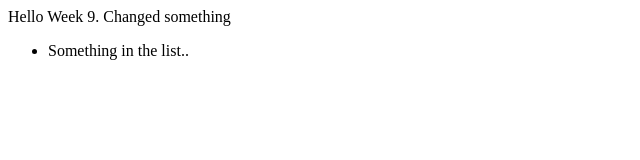
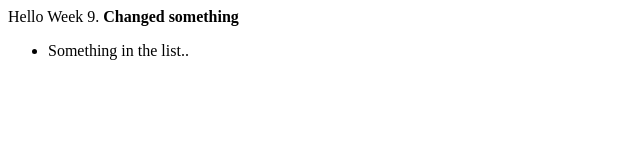
Before and after one commit to limziyun/week9, a website: page index.html in a window 1280 px wide. Shown: the full height of the page, 0-640 px from the left. Drawn offline with Linux system fonts and the light colour scheme.

Commit message:
Please accept my changes. Thank you.

```diff
--- a/index.html
+++ b/index.html
@@ -1,7 +1,7 @@
 <html>
   <body>
     <div id="app">
-      Hello Week 9. Changed something
+      Hello Week 9. <b>Changed something</b>
       <ul>
         <li>Something in the list..</li>
       </ul>
```
